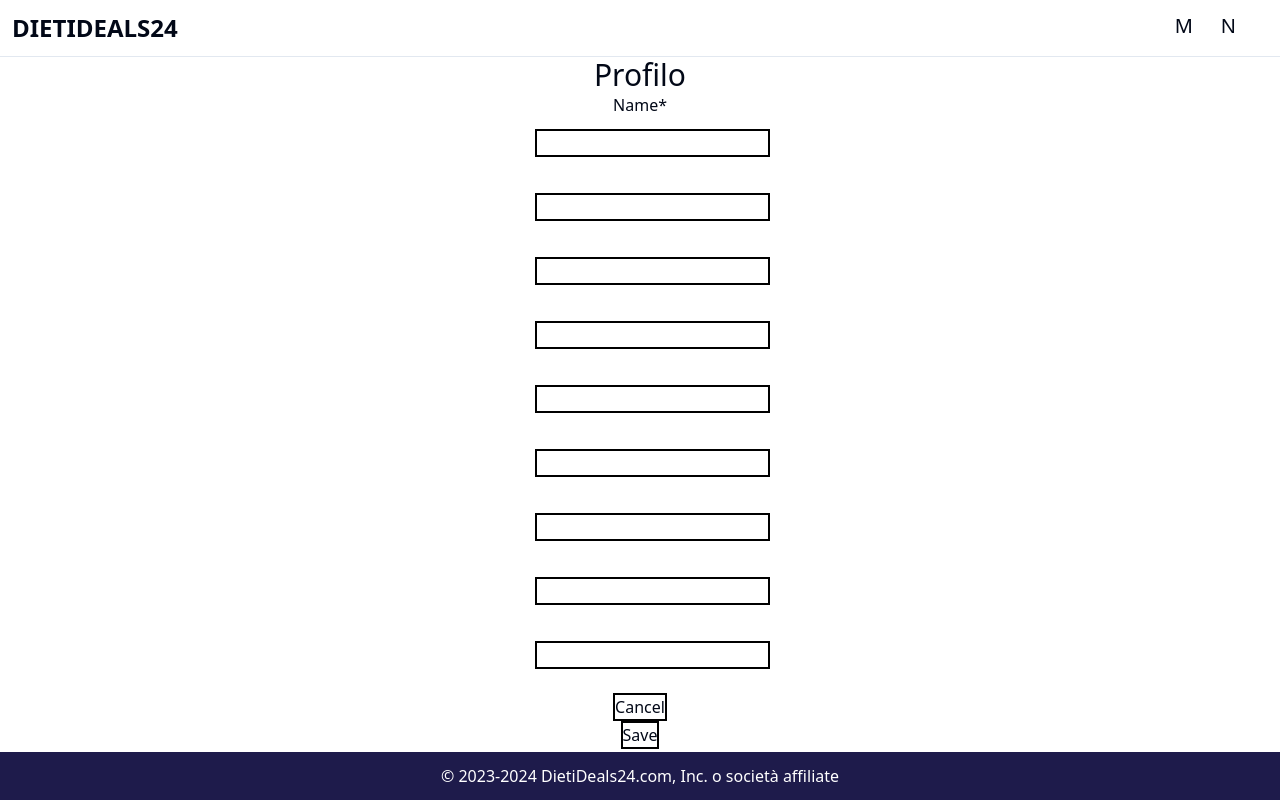
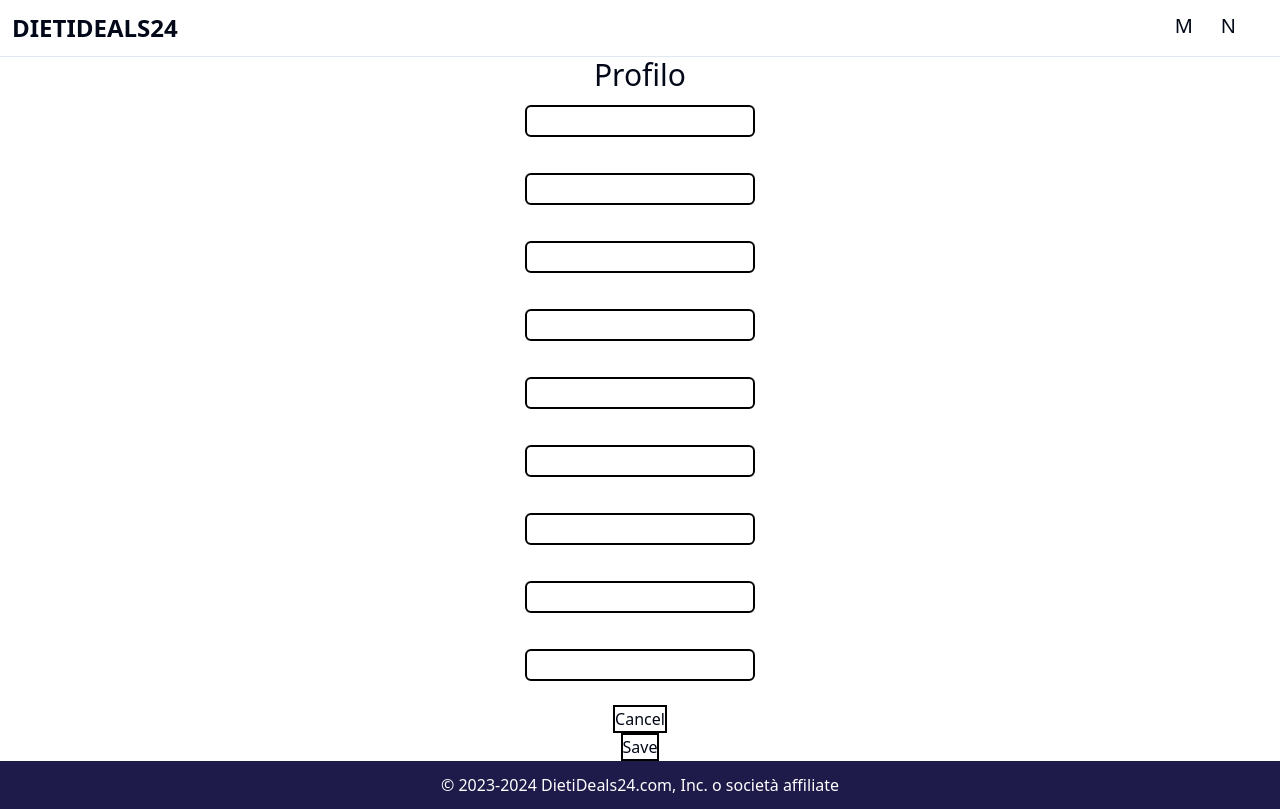
Before and after one commit to Graffioh/dietideals24ucm, a Next.js app: page /private-profile in a window 1280 px wide. Built offline with nearby package versions, Linux system fonts and the light colour scheme.

Commit message:
Add input components

```diff
--- a/app/(profile)/private-profile/page.js
+++ b/app/(profile)/private-profile/page.js
@@ -1,25 +1,28 @@
-import Header from "../../components/header.js";
+import { Input } from "@/components/ui/input"
 
 export default function ProfilePage() {
   return (
     <>
     <div className="flex flex-col items-center h-auto">
-      <div className="text-3xl flex justify-center">
+      <div className="text-3xl">
         Profilo
       </div>
 
-      <div className="text-xxs">
-          Name*
-      </div>
-        <input className="ml-6 mb-6 mt-3 flex justify-center w64 max-w-min border-2 border-black"></input>
-        <input className="ml-6 mb-6 mt-3 flex justify-center w64 max-w-min border-2 border-black"></input>
-        <input className="ml-6 mb-6 mt-3 flex justify-center w64 max-w-min border-2 border-black"></input>
-        <input className="ml-6 mb-6 mt-3 flex justify-center w64 max-w-min border-2 border-black"></input>
-        <input className="ml-6 mb-6 mt-3 flex justify-center w64 max-w-min border-2 border-black"></input>
-        <input className="ml-6 mb-6 mt-3 flex justify-center w64 max-w-min border-2 border-black"></input>
-        <input className="ml-6 mb-6 mt-3 flex justify-center w64 max-w-min border-2 border-black"></input>
-        <input className="ml-6 mb-6 mt-3 flex justify-center w64 max-w-min border-2 border-black"></input>
-        <input className="ml-6 mb-6 mt-3 flex justify-center w64 max-w-min border-2 border-black"></input>
+        <Input className="w-auto h-8 mb-6 mt-3 flex justify-center w64 max-w-min border-2 border-black"></Input>
+        <Input className="w-auto h-8 mb-6 mt-3 flex justify-center w64 max-w-min border-2 border-black"></Input>
+        <Input className="w-auto h-8 mb-6 mt-3 flex justify-center w64 max-w-min border-2 border-black"></Input>
+        <Input className="w-auto h-8 mb-6 mt-3 flex justify-center w64 max-w-min border-2 border-black"></Input>
+        <Input className="w-auto h-8 mb-6 mt-3 flex justify-center w64 max-w-min border-2 border-black"></Input>
+        <Input className="w-auto h-8 mb-6 mt-3 flex justify-center w64 max-w-min border-2 border-black"></Input>
+        <Input className="w-auto h-8 mb-6 mt-3 flex justify-center w64 max-w-min border-2 border-black"></Input>
+        <Input className="w-auto h-8 mb-6 mt-3 flex justify-center w64 max-w-min border-2 border-black"></Input>
+        <Input className="w-auto h-8 mb-6 mt-3 flex justify-center w64 max-w-min border-2 border-black"></Input>
+
+    {/* <div className="grid w-full max-w-sm items-center gap-1.5">
+      <Label htmlFor="email">Email</Label>
+      <Input type="email" id="email" placeholder="Email" />
+    </div> */}
+
 
       <button className="border-2 border-black">Cancel</button>
       <button className="border-2 border-black">Save</button>
--- a/app/components/header.js
+++ b/app/components/header.js
@@ -65,6 +65,7 @@ export default function Header({ headerType }) {
     <div className="sticky top-0 border-b">
       <div className="m-3 flex justify-between">
         <Logo />
+
         {headerType === "headerLoggedFull" && <LoggedFullSection />}
         {headerType === "headerLoggedPartial" && <LoggedPartialSection />}
         {headerType === "headerNotifications" && <OnlyNotificationsSection />}
```
Lines whose indentation alone changed are shown as unchanged.
